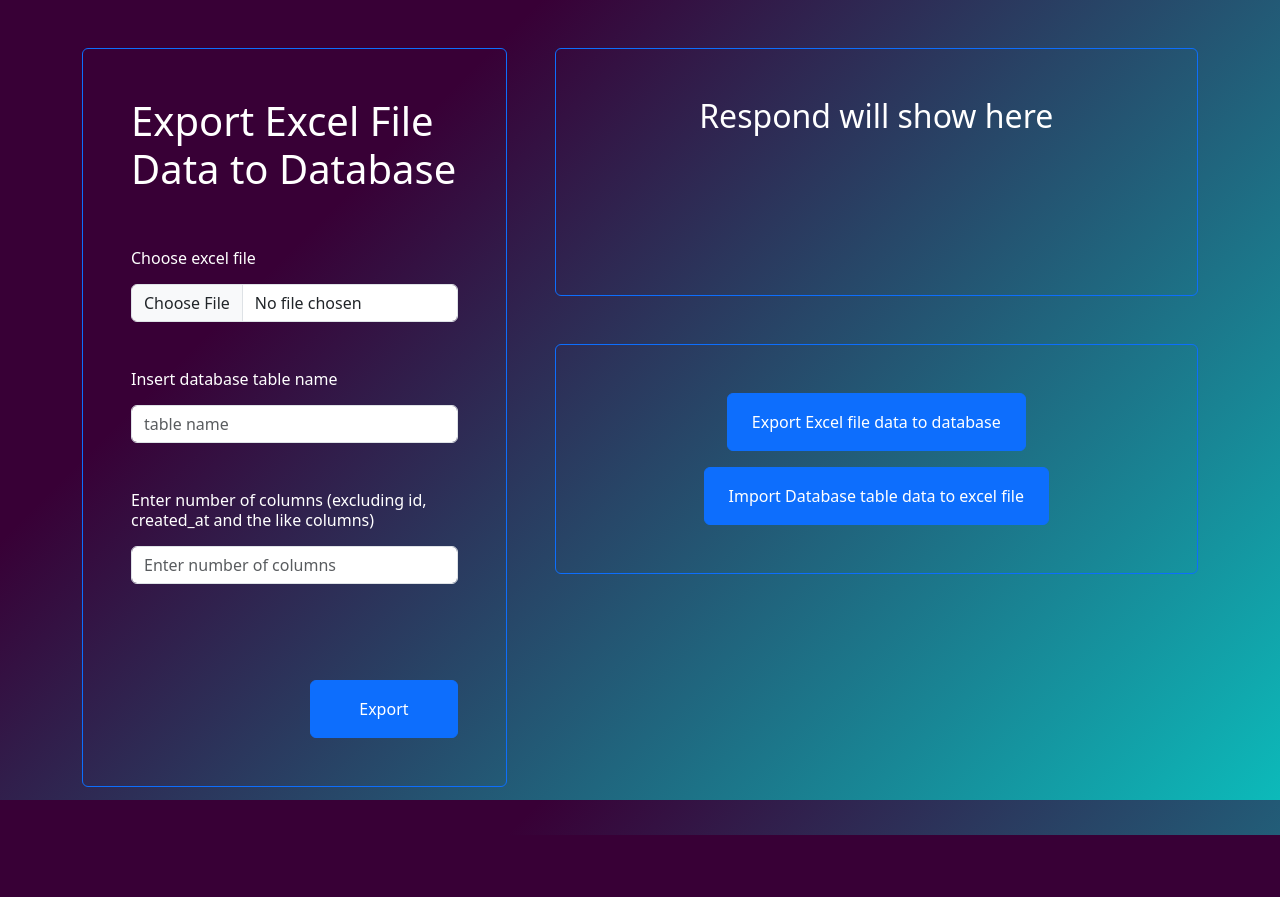
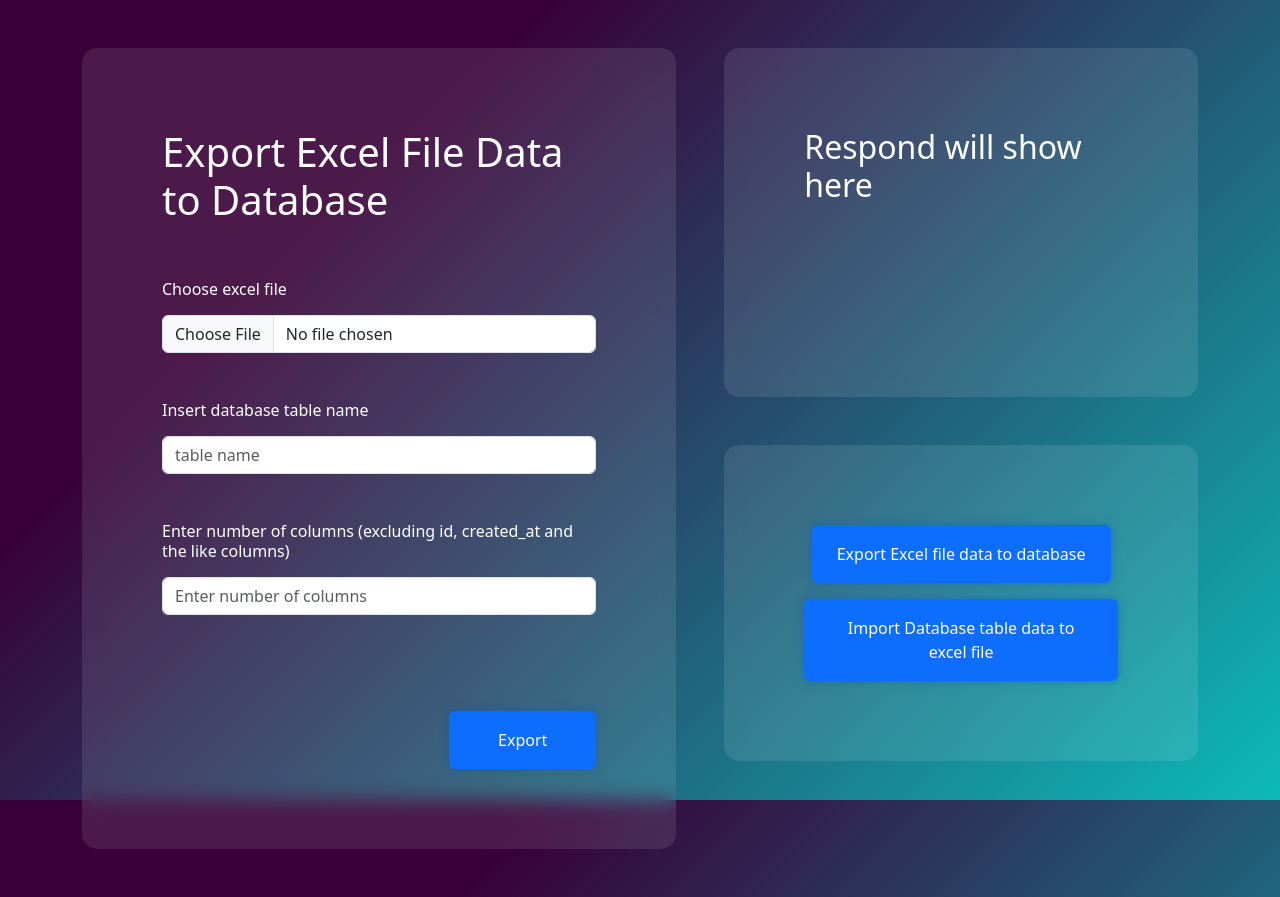
Before and after one commit to Szafter12/Import-Export-Data, a PHP site: page / in a window 1280 px wide. Before the commit the page ends 835 px from the top, so only its background shows below. Run offline with PHP 8.4, Linux system fonts and the light colour scheme.

Commit message:
adding more styles

```diff
--- a/src/index.php
+++ b/src/index.php
@@ -8,7 +8,8 @@
     <link href="https://cdn.jsdelivr.net/npm/bootstrap@5.3.3/dist/css/bootstrap.min.css" rel="stylesheet" integrity="sha384-QWTKZyjpPEjISv5WaRU9OFeRpok6YctnYmDr5pNlyT2bRjXh0JMhjY6hW+ALEwIH" crossorigin="anonymous">
     <style>
         body {
-            min-height: 100vh;;
+            min-height: 100vh;
+            ;
             background-color: #0cbaba;
             background-image: linear-gradient(315deg, #0cbaba 0%, #380036 74%);
             background-size: cover;
@@ -16,18 +17,41 @@
             background-position: center;
             color: #fff;
         }
+
         .section {
             display: none;
         }
+
         .section.active {
             display: block;
+        }
+
+        form {
+            max-width: 700px;
+        }
+
+        form,
+        .glass {
+            background: rgba(255, 255, 255, 0.1);
+            border-radius: 15px;
+            backdrop-filter: blur(10px);
+            -webkit-backdrop-filter: blur(10px);
+            padding: 5em;
+        }
+
+        button {
+            background-color: none;
+            box-shadow: 0 0 10px rgba(10, 85, 184, 0.5);
+            border: none;
+            border-radius: 12px;
+
         }
     </style>
 </head>
 
 <body class="mx-auto py-5 d-flex flex-column flex-lg-row align-items-start container gap-5 min-vh-100">
     <section id="export" class="section active export">
-        <form enctype="multipart/form-data" id="form" class="container w-100 mx-auto d-flex flex-column align-items-center gap-5 border border-primary p-5 rounded-2 min-height-100">
+        <form enctype="multipart/form-data" id="form" class="d-flex flex-column align-items-center gap-5 min-height-100">
             <h1>Export Excel File Data to Database</h1>
             <div class="form-group w-100 d-flex flex-column align-items-center gap-2">
                 <label for="sheet" class="h6 align-self-start">Choose excel file</label>
@@ -47,7 +71,7 @@
     </section>
 
     <section id="import" class="section import">
-        <form id="form2" class="container mx-auto d-flex flex-column align-items-center gap-5 border border-primary p-5 rounded-2 min-height-100 w-100">
+        <form id="form2" class="d-flex flex-column align-items-center gap-5 min-height-100 w-100">
             <h1>Import Database table data to excel file</h1>
             <div class="form-group w-100 d-flex flex-column align-items-center gap-2">
                 <label for="tableName2" class="h6 align-self-start">Insert database table name</label>
@@ -63,13 +87,13 @@
     </section>
 
 
-    <div class="d-flex flex-column w-100 gap-5 h-100">
-        <div class="d-flex flex-column align-items-center gap-3 border rounded-2 border-primary p-5">
+    <div class="d-flex flex-column w-50 gap-5 h-100">
+        <div class="glass d-flex flex-column align-items-center gap-3">
             <h2 class="mb-5">Respond will show here</h2>
             <p class="error text-danger fs-3"></p>
             <p class="success text-success fs-3"></p>
         </div>
-        <div class="d-flex flex-column align-items-center gap-3 border rounded-2 border-primary p-5">
+        <div class="glass d-flex flex-column align-items-center gap-3">
             <button class="setBtn btn btn-primary py-3 px-4" data-section="export">Export Excel file data to database</button>
             <button class="setBtn btn btn-primary py-3 px-4" data-section="import">Import Database table data to excel file</button>
         </div>
```
